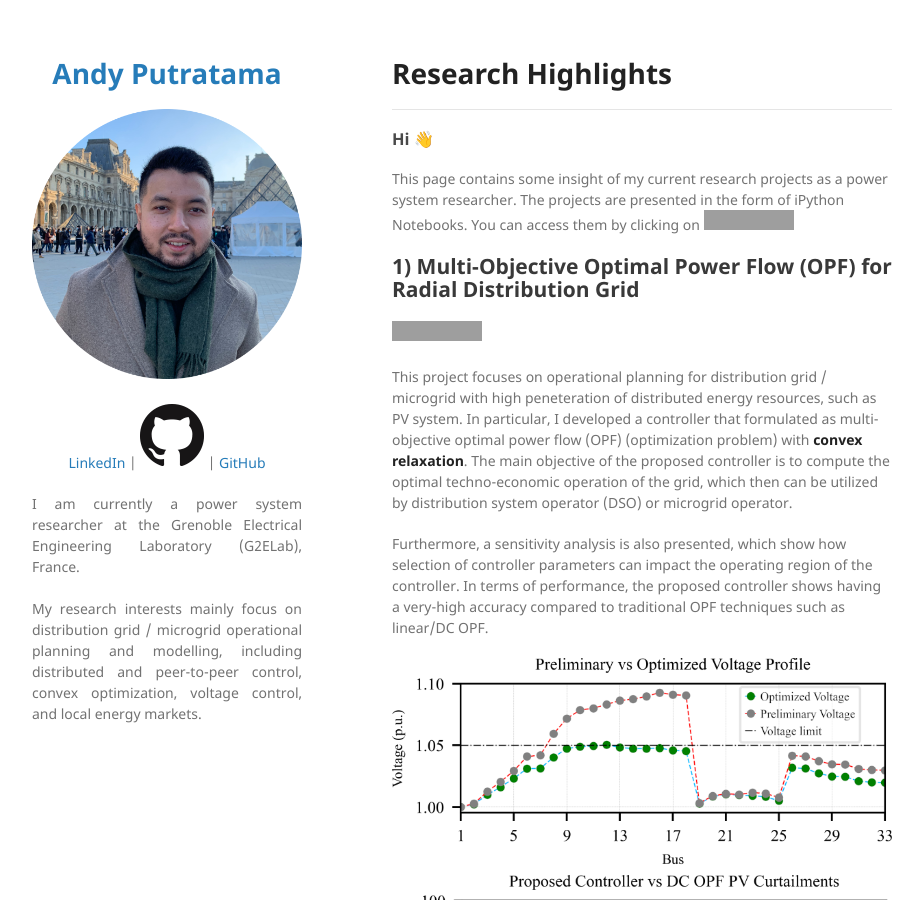
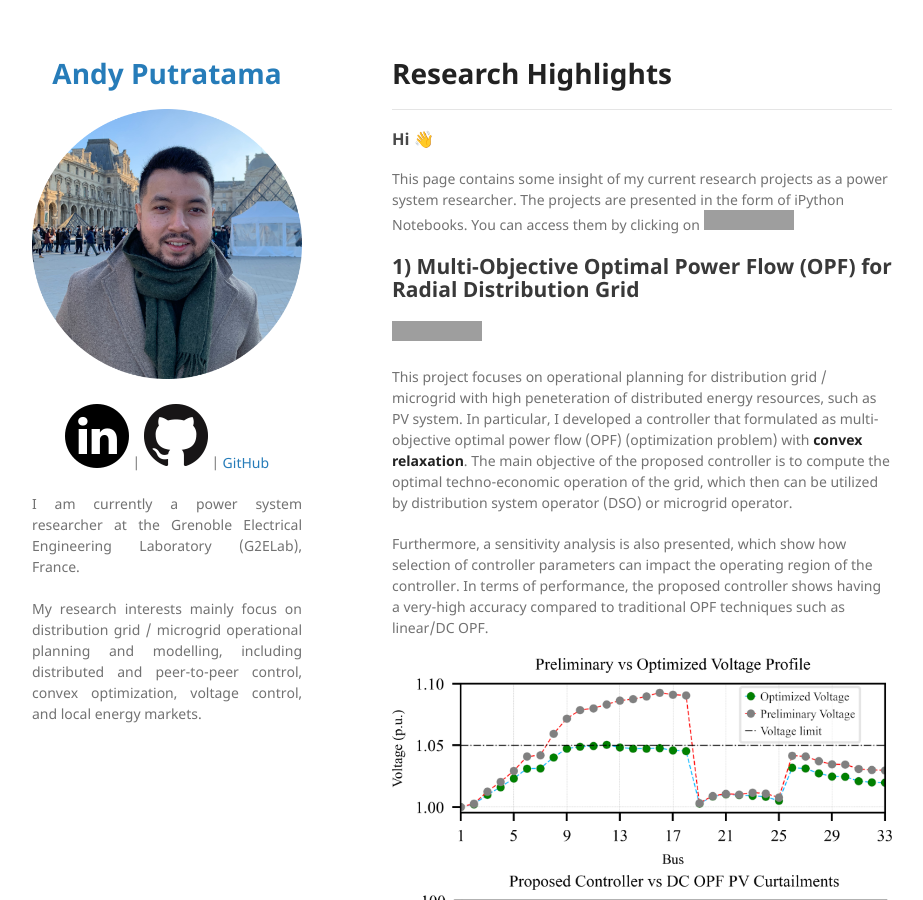
Before and after one commit to andyptr/andyptr.github.io, a Jekyll site: the page built from index.md, in a window 1280 px wide and 900 px high. Shown: the whole window, without its empty margins (178-1101 px from the left). Built offline with Jekyll 4.4.1, drawn with Linux system fonts in a browser that asks for light colours; our own code applies the rules of GitHub Pages for plain Markdown files; grey boxes are pictures that could not be loaded.

Commit message:
Update _config.yml

```diff
--- a/_config.yml
+++ b/_config.yml
@@ -4,7 +4,7 @@ logo: "/image/image_round.png?raw=true"
 
 description:
   <p align="center">
-  <a href="https://www.linkedin.com/in/andyptr/">LinkedIn</a> |
+  <a href="https://www.linkedin.com/in/andyptr/"><img src="image/linkedin.png"/></a> |
   <a href="https://github.com/andyptr"><img src="image/github.png"/></a> |
   <a href="https://github.com/andyptr">GitHub</a>
   </p>
```
